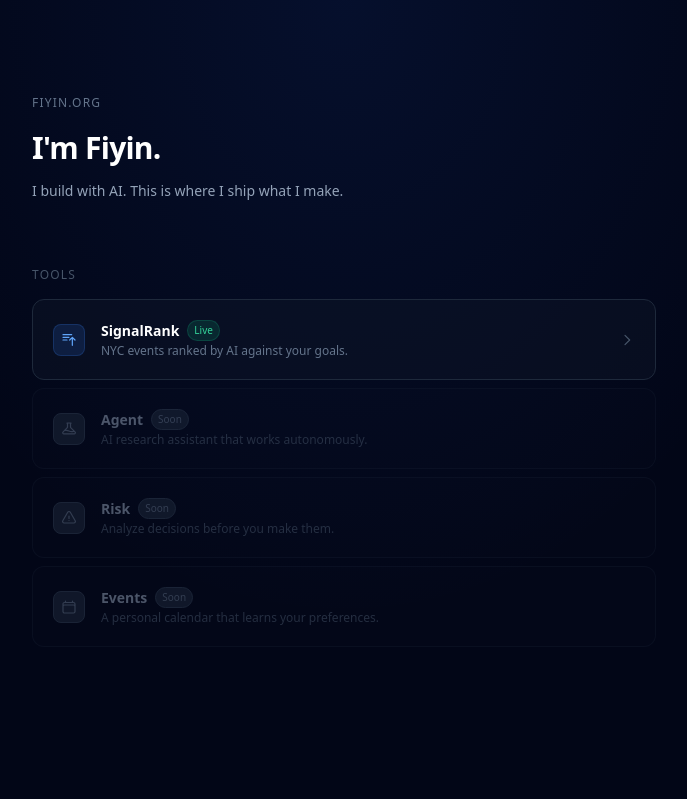
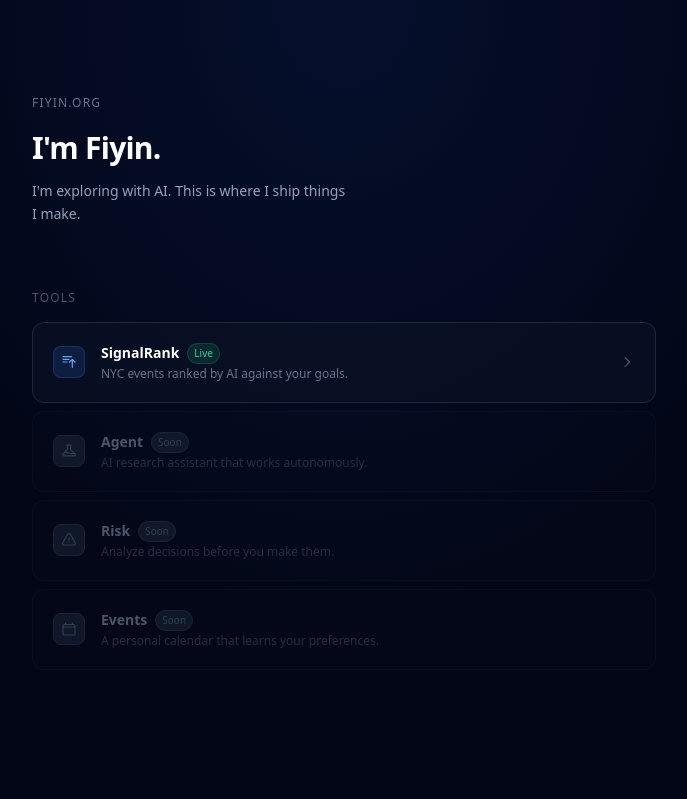
Before and after one commit to fiyinadeyera/SignalRank, a Flask app: page / in a window 1280 px wide. Shown: the part 49-848 px from the top of the page, without its empty margins (296-983 px from the left). Run offline with Flask 3, Linux system fonts and the light colour scheme; some libraries are stand-ins or nearby versions; some web fonts are replaced.

Commit message:
Update bio copy

```diff
--- a/templates/index.html
+++ b/templates/index.html
@@ -10,7 +10,7 @@
                 I'm Fiyin.
             </h1>
             <p class="text-slate-400 text-sm max-w-xs leading-relaxed">
-                I build with AI. This is where I ship what I make.
+                I'm exploring with AI. This is where I ship things I make.
             </p>
         </div>
 
```
